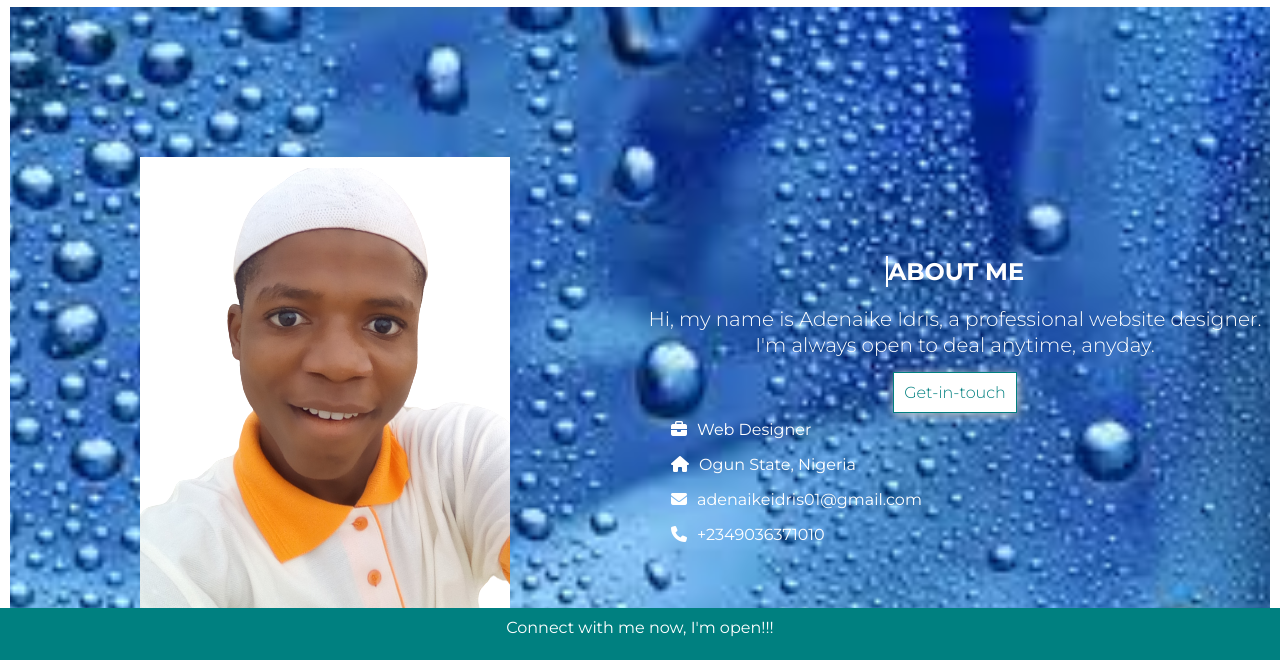
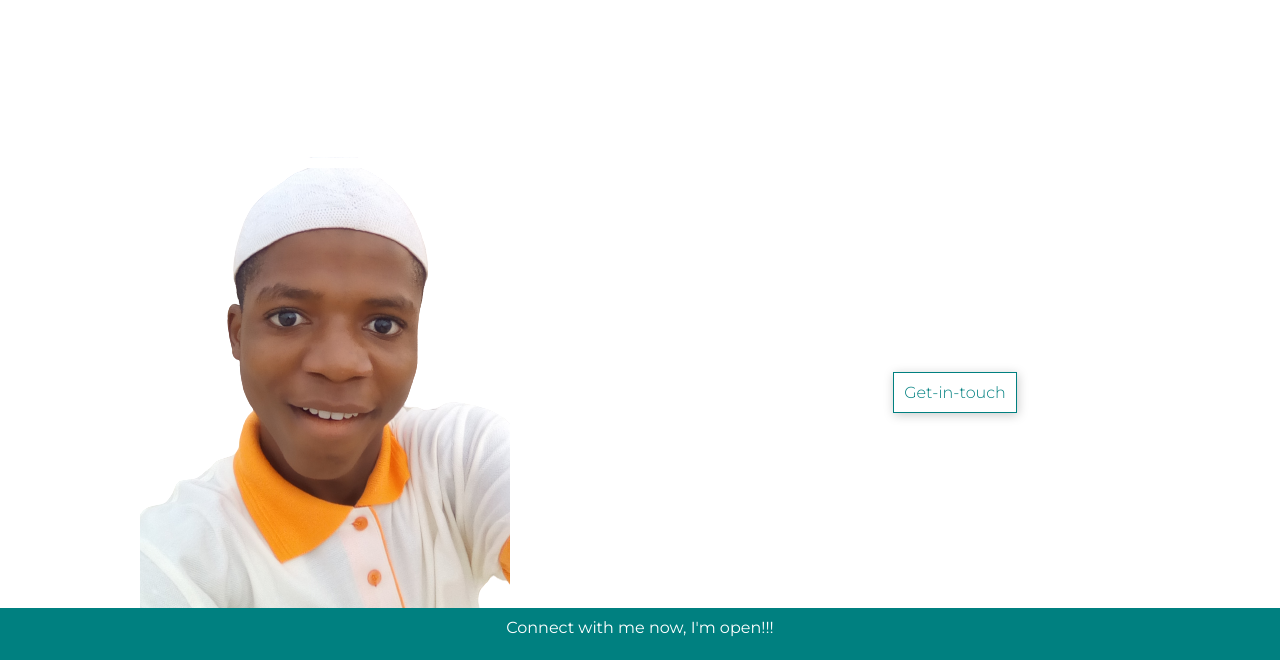
Before and after one commit to adenaikeidris/adenaikeidris.github.io, a plain HTML site: page index.html in a window 1280 px wide. Shown: the part 96-756 px from the top of the page. Drawn offline with Linux system fonts and the light colour scheme.

Commit message:
Updated style

```diff
--- a/css/style.css
+++ b/css/style.css
@@ -454,7 +454,7 @@ textarea[placeholder]{
 
   .bg-light{
     /* background-color: red; */
-    background-image: url("../webbyimg.jpg");
+    background-image: url(../images.jpg");
     background-position: center;
     background-repeat: no-repeat;
     background-attachment: scroll;
```
